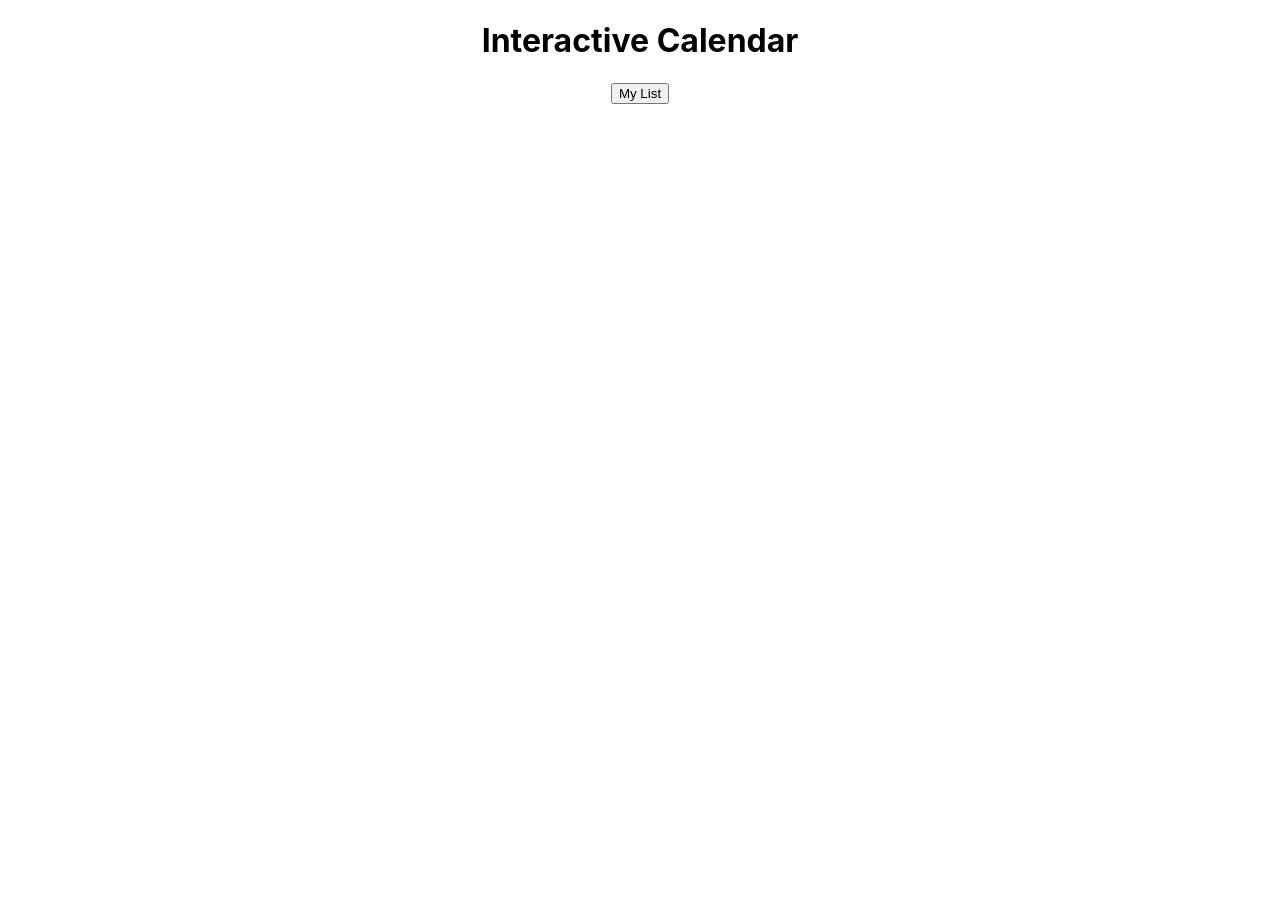
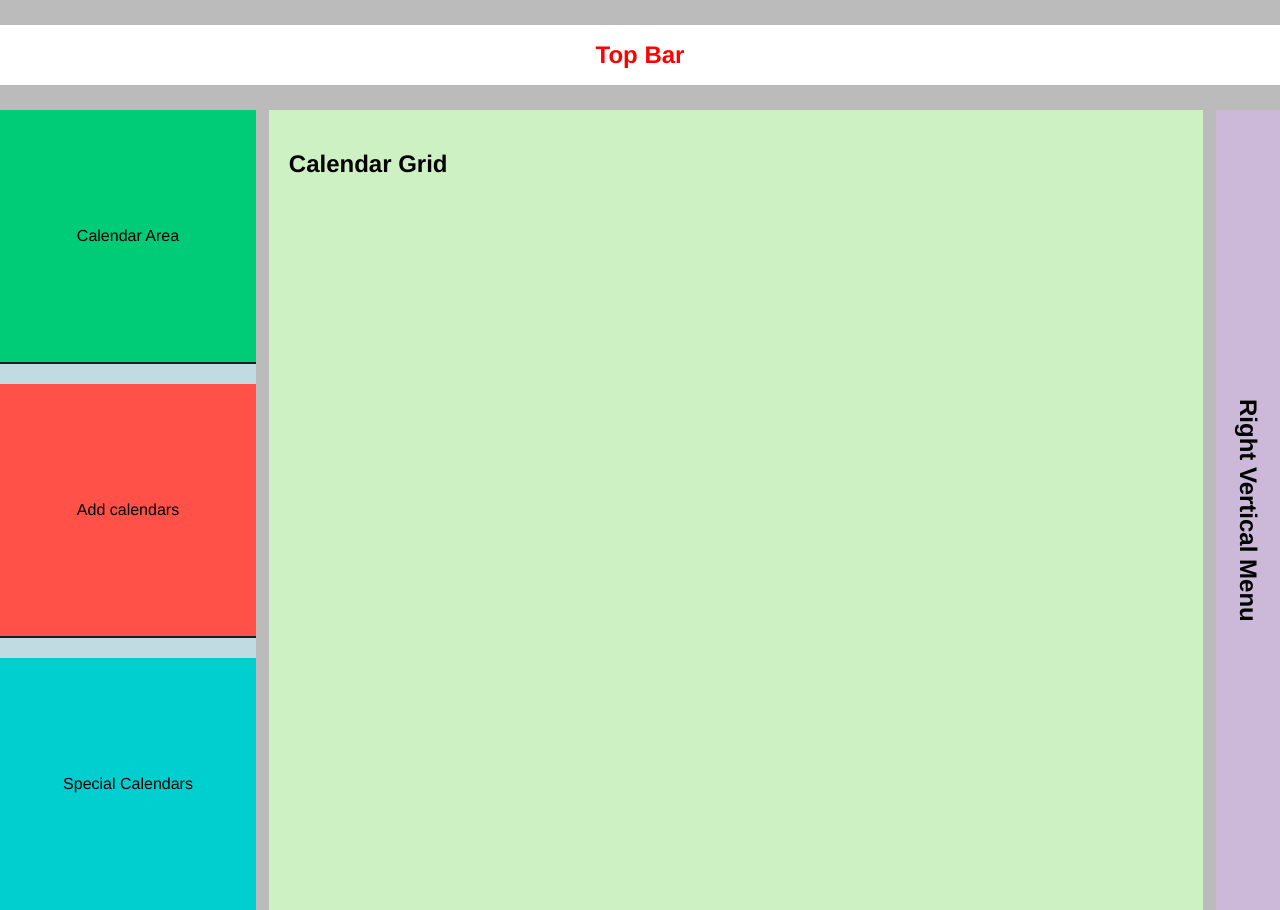
Before and after one commit to rob111/interactive-calendar, a React app in the folder client/: page / in a window 1280 px wide. Before the commit the page ends 800 px from the top, so only its background shows below. Built offline with nearby package versions, Linux system fonts and the light colour scheme.

Commit message:
created react containers with layouts

```diff
--- a/client/package.json
+++ b/client/package.json
@@ -6,7 +6,8 @@
     "react": "^16.6.1",
     "react-dom": "^16.6.1",
     "react-router-dom": "^4.3.1",
-    "react-scripts": "2.1.1"
+    "react-scripts": "2.1.1",
+    "react-table": "^6.8.6"
   },
   "scripts": {
     "start": "react-scripts start",
--- a/client/public/index.html
+++ b/client/public/index.html
@@ -19,7 +19,7 @@
       work correctly both with client-side routing and a non-root public URL.
       Learn how to configure a non-root public URL by running `npm run build`.
     -->
-    <title>React App</title>
+    <title>InteractiveCalendar</title>
   </head>
   <body>
     <noscript>
--- a/client/src/App/pages/Home.js
+++ /dev/null
@@ -1,20 +0,0 @@
-import React, { Component } from 'react';
-import { Link } from 'react-router-dom';
-
-class Home extends Component {
-
-  render(){
-    return (
-      <div className="App">
-        <h1>Interactive Calendar</h1>
-        <Link to={'./list'}>
-          <button variant="raised">
-            My List
-          </button>
-        </Link>
-      </div>
-    )
-  }
-}
-
-export default Home;
--- a/client/src/App/App.js
+++ b/client/src/containers/App.js
@@ -1,8 +1,8 @@
 import React, { Component } from 'react';
 import { Route, Switch } from 'react-router-dom';
-import './App.css';
-import Home from './pages/Home';
-import List from './pages/List';
+import '../styles/App.css';
+import Home from './Home';
+
 
 class App extends Component {
   render() {
@@ -10,7 +10,6 @@ class App extends Component {
       <div>
         <Switch>
           <Route exact path='/' component={Home}/>
-          <Route path='/list' component={List}/>
         </Switch>
       </div>
     )
--- /dev/null
+++ b/client/src/containers/CalendarGrid.js
@@ -0,0 +1,15 @@
+import React, { Component } from 'react';
+
+class CalendarGrid extends Component {
+
+
+  render(){
+    return(
+      <div className="calendar-grid">
+        <h2>Calendar Grid</h2>
+      </div>
+    )
+  }
+}
+
+export default CalendarGrid;
--- /dev/null
+++ b/client/src/containers/Home.js
@@ -0,0 +1,32 @@
+import React, { Component } from 'react';
+import { Link } from 'react-router-dom';
+import LeftSideMenu from './LeftSideMenu';
+import RightSideMenu from './RightSideMenu';
+import CalendarGrid from './CalendarGrid';
+import TopBar from './TopBar';
+
+class Home extends Component {
+
+  render(){
+    // <h1>Interactive Calendar</h1>
+    // <Link to={'./list'}>
+    //   <button>
+    //     My List
+    //   </button>
+    // </Link>
+    return (
+      <div>
+        <div className="first-row">
+          <TopBar />
+        </div>
+        <div className="second-row">
+          <LeftSideMenu />
+          <CalendarGrid />
+          <RightSideMenu />
+        </div>
+      </div>
+    )
+  }
+}
+
+export default Home;
--- /dev/null
+++ b/client/src/containers/LeftSideMenu.js
@@ -0,0 +1,24 @@
+import React, { Component } from 'react';
+
+class LeftSideMenu extends Component {
+
+
+  render(){
+    return(
+      <div className="left-vert-menu">
+      {/*<h3>Left Side Menu</h3>*/}
+        <div className="calendar-area">
+          <p>Calendar Area</p>
+        </div>
+        <div className="add-calendars">
+          <p>Add calendars</p>
+        </div>
+        <div className="special-calendars">
+          <p>Special Calendars</p>
+        </div>
+      </div>
+    )
+  }
+}
+
+export default LeftSideMenu;
--- /dev/null
+++ b/client/src/containers/RightSideMenu.js
@@ -0,0 +1,15 @@
+import React, { Component } from 'react';
+
+class RightSideMenu extends Component {
+
+
+  render(){
+    return(
+      <div className="right-vert-menu">
+        <h2>Right Vertical Menu</h2>
+      </div>
+    )
+  }
+}
+
+export default RightSideMenu;
--- /dev/null
+++ b/client/src/containers/TopBar.js
@@ -0,0 +1,19 @@
+import React, { Component } from 'react';
+
+
+class TopBar extends Component {
+  // constructor() {
+  //
+  // }
+
+  render(){
+    return(
+      <div className="top-bar">
+        Top Bar
+      </div>
+
+    )
+  }
+}
+
+export default TopBar;
--- a/client/src/index.js
+++ b/client/src/index.js
@@ -2,8 +2,9 @@ import React from 'react';
 import { render } from 'react-dom';
 import { BrowserRouter } from 'react-router-dom';
 
-import './index.css';
-import App from './App/App';
+import './styles/index.css';
+import './styles/home.css';
+import App from './containers/App';
 
 render((
     <BrowserRouter>
--- /dev/null
+++ b/client/src/styles/home.css
@@ -0,0 +1,104 @@
+body, html {
+  padding: 0;
+  margin: 0;
+}
+
+body{
+  background-color: #BBB;
+  font-family: Helvetica, sans-serif;
+}
+
+/* first row starts */
+.first-row{
+  display: flex;
+  background-color: #FFF;
+  width: 100%;
+  height: 60px;
+  margin: 25px auto ;
+}
+
+.top-bar{
+  color: red;
+  font-weight: bold;
+  font-size: 1.5rem;
+  margin: auto;
+}
+/* first row ends */
+
+/* second row starts */
+.second-row{
+  height: 800px;
+  margin: 5px auto 0 auto;
+  display: flex;
+  justify-content: space-between;
+}
+
+.left-vert-menu{
+  width: 20%;
+  box-sizing: border-box;
+  background-color: #c0dbe2;
+  display: flex;
+  flex-direction: column;
+  justify-content: space-between;
+}
+/* left menu items start */
+
+.calendar-area{
+  background-color: #00cb77;
+  flex: 1;
+  margin-bottom: 20px;
+  border-bottom: 2px solid #1A2021;
+  display: flex;
+}
+
+.calendar-area p{
+  margin: auto;
+}
+
+
+.add-calendars{
+  background-color: #ff5148;
+  flex: 1;
+  margin-bottom: 20px;
+  border-bottom: 2px solid #1A2021;
+  display: flex;
+}
+
+.add-calendars p{
+  margin: auto;
+}
+
+.special-calendars{
+  background-color: #00cecf;
+  flex: 1;
+  display: flex;
+}
+
+.special-calendars p{
+  margin: auto;
+}
+/* left menu items end */
+
+.calendar-grid{
+  width: 73%;
+  box-sizing: border-box;
+  padding: 20px;
+  background-color: #cdf1c3;
+  box-sizing: border-box;
+}
+
+
+.right-vert-menu{
+  width: 5%;
+  writing-mode: vertical-rl;
+  text-orientation: mixed;
+  background-color: #ccb9da;
+  box-sizing: border-box;
+  display: flex;
+}
+
+.right-vert-menu h2{
+  margin: auto;
+}
+
+/* second row ends */
--- a/client/src/index.css
+++ b/client/src/styles/index.css
@@ -1,6 +1,5 @@
 body {
-  margin: 0;
-  padding: 0;
+
   font-family: -apple-system, BlinkMacSystemFont, "Segoe UI", "Roboto", "Oxygen",
     "Ubuntu", "Cantarell", "Fira Sans", "Droid Sans", "Helvetica Neue",
     sans-serif;
--- a/index.js
+++ b/index.js
@@ -21,4 +21,5 @@ app.get('*', (req,res) =>{
 const port = process.env.PORT || 5000;
 app.listen(port);
 
+
 console.log('App is listening on port ' + port);
```
Also changed, not shown: client/src/components/Event.js (added, +15 -0 lines), client/src/serviceWorker.js (deleted, +0 -135 lines), client/src/containers/List.js (renamed from client/src/App/pages/List.js), client/src/logo.svg (deleted), client/src/styles/App.css (renamed from client/src/App/App.css), 1 other file.
